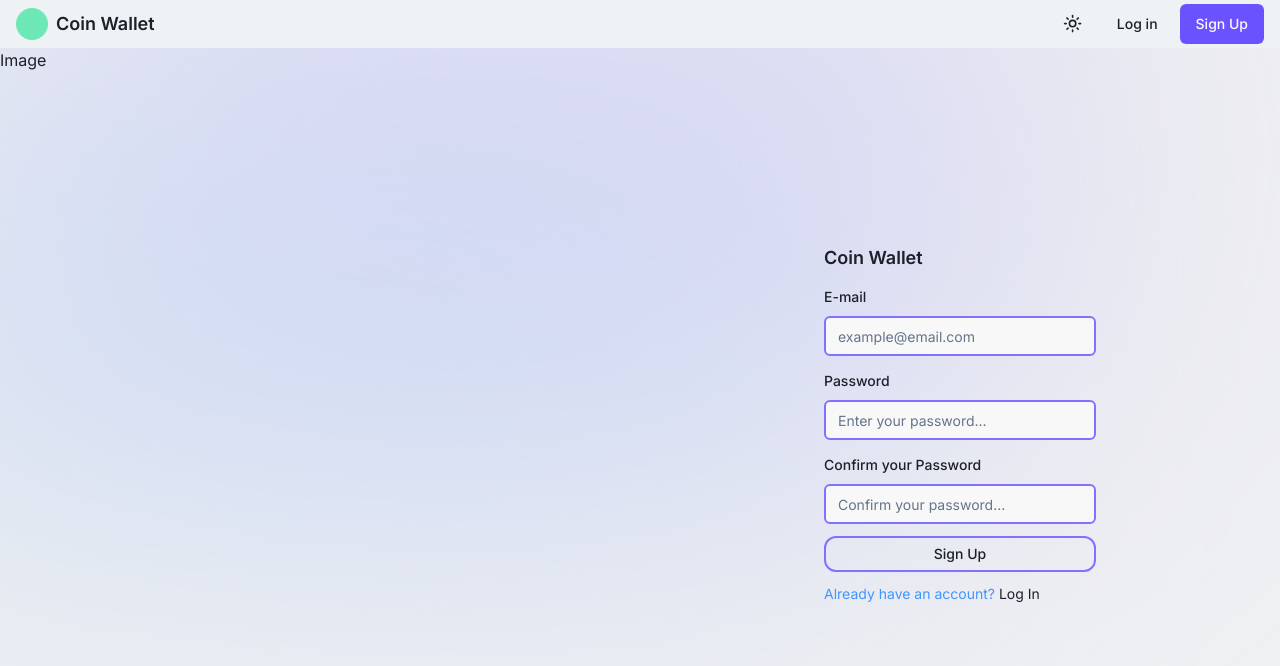
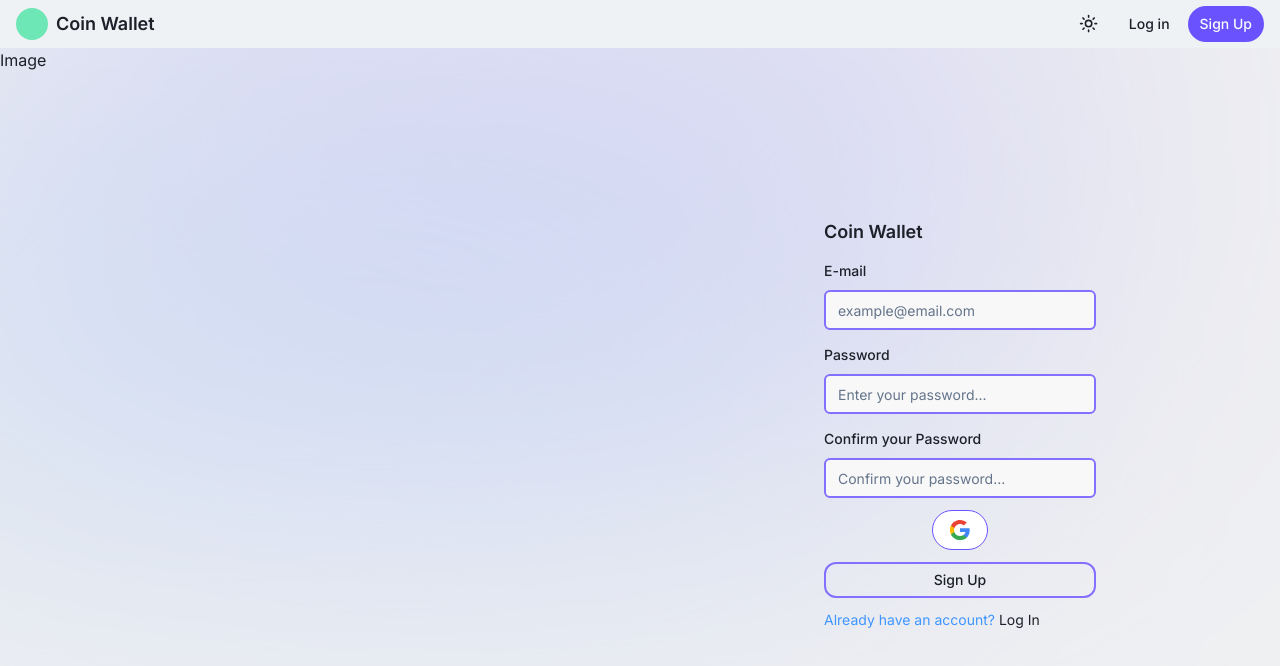
Before and after one commit to lucas-dash/coinCap-wallet, a Next.js app: page /sign-up in a window 1280 px wide. Shown: the top 666 px of the page. Built offline with nearby package versions, Linux system fonts and the light colour scheme; no server answers.

Commit message:
auth loading and error state

```diff
--- a/src/app/(auth)/login/page.tsx
+++ b/src/app/(auth)/login/page.tsx
@@ -18,7 +18,10 @@ import { Button } from '@/components/ui/Button';
 import { useForm } from 'react-hook-form';
 import Link from 'next/link';
 import { logIn } from '@/firebase/auth';
+import { FirebaseError } from 'firebase/app';
 import { useToast } from '@/components/ui/use-toast';
+import { useState } from 'react';
+import { Icons } from '@/components/Icons';
 
 const logInSchema = z.object({
   email: z.string().email(),
@@ -30,7 +33,7 @@ const logInSchema = z.object({
 
 export default function Login() {
   const router = useRouter();
-
+  const [loading, setLoading] = useState<boolean>(false);
   const { toast } = useToast();
 
   const form = useForm<z.infer<typeof logInSchema>>({
@@ -42,6 +45,7 @@ export default function Login() {
   });
 
   async function logInUser(data: z.infer<typeof logInSchema>) {
+    setLoading(true);
     const { result, error } = await logIn(data.email, data.password);
 
     if (result) {
@@ -50,13 +54,24 @@ export default function Login() {
         title: `Succesfully login as ${result.user.email}`,
       });
       form.reset();
+      setLoading(false);
     } else {
-      console.log(error);
+      let err = '';
+      const authError = (error as FirebaseError).code.slice(5);
+      if (authError === 'wrong-password') {
+        err = 'Wrong password or Email.';
+      } else if (authError === 'user-not-found') {
+        err = 'User does not exist.';
+      } else {
+        err = authError;
+      }
+
       toast({
         title: 'Something went wrong!',
-        description: 'Check your typos.',
+        description: `${err} Check your typos.`,
         variant: 'destructive',
       });
+      setLoading(false);
     }
   }
 
@@ -106,11 +121,28 @@ export default function Login() {
             )}
           />
 
+          <div
+            aria-label="log in with google"
+            className="w-full flex items-center justify-center group transition-all"
+          >
+            <Button
+              variant={'outline'}
+              className="rounded-full w-14 group-hover:w-full transition-all duration-300 ease-in-out"
+            >
+              <Icons.google className="h-6 w-6 group-hover:mr-2" />
+              <p className="font-medium text-sm hidden group-hover:inline-block whitespace-nowrap">
+                Log In with Google
+              </p>
+            </Button>
+          </div>
+
           <Button
             type="submit"
             size={'sm'}
             className="w-full rounded-xl bg-transparent dark:bg-transparent border-2 border-input-dark dark:border-input-dark hover:border-0 text-typography hover:text-typography-dark dark:text-typography-dark dark:hover:text-typography hover:bg-gradient-to-r from-accent dark:from-accent-dark to-secondary dark:to-secondary-dark"
+            disabled={loading}
           >
+            {loading && <Icons.loading className="mr-2 h-4 w-4 animate-spin" />}
             Log In
           </Button>
           <FormDescription className="text-secondary-foreground dark:text-secondary-foreground-dark">
--- a/src/app/(auth)/sign-up/page.tsx
+++ b/src/app/(auth)/sign-up/page.tsx
@@ -19,6 +19,9 @@ import { useForm } from 'react-hook-form';
 import Link from 'next/link';
 import { signUp } from '@/firebase/auth';
 import { useToast } from '@/components/ui/use-toast';
+import { useState } from 'react';
+import { FirebaseError } from 'firebase/app';
+import { Icons } from '@/components/Icons';
 
 const signUpSchema = z
   .object({
@@ -40,6 +43,7 @@ const signUpSchema = z
 export default function SignUp() {
   const router = useRouter();
   const { toast } = useToast();
+  const [loading, setLoading] = useState<boolean>(false);
 
   const form = useForm<z.infer<typeof signUpSchema>>({
     resolver: zodResolver(signUpSchema),
@@ -51,6 +55,7 @@ export default function SignUp() {
   });
 
   async function signUpUser(data: z.infer<typeof signUpSchema>) {
+    setLoading(true);
     const { result, error } = await signUp(data.email, data.password);
 
     if (result) {
@@ -59,13 +64,15 @@ export default function SignUp() {
         title: `Succesfully sign up as ${result.user.email}`,
       });
       form.reset();
+      setLoading(false);
     } else {
-      console.log(error);
+      const authError = (error as FirebaseError).code.slice(5);
       toast({
         title: 'Something went wrong!',
-        description: 'Check your typos.',
+        description: `${authError}Check your typos.`,
         variant: 'destructive',
       });
+      setLoading(false);
     }
   }
 
@@ -131,13 +138,31 @@ export default function SignUp() {
             )}
           />
 
+          <div
+            aria-label="sign up with google"
+            className="w-full flex items-center justify-center group transition-all"
+          >
+            <Button
+              variant={'outline'}
+              className="rounded-full w-14 group-hover:w-full transition-all duration-300 ease-in-out"
+            >
+              <Icons.google className="h-6 w-6 group-hover:mr-2" />
+              <p className="font-medium text-sm hidden group-hover:inline-block whitespace-nowrap">
+                Sign Up with Google
+              </p>
+            </Button>
+          </div>
+
           <Button
             size={'sm'}
             type="submit"
             className="w-full rounded-xl bg-transparent dark:bg-transparent border-2 border-input-dark dark:border-input-dark hover:border-0 text-typography hover:text-typography-dark dark:text-typography-dark dark:hover:text-typography hover:bg-gradient-to-r from-accent dark:from-accent-dark to-secondary dark:to-secondary-dark"
+            disabled={loading}
           >
+            {loading && <Icons.loading className="mr-2 h-4 w-4 animate-spin" />}
             Sign Up
           </Button>
+
           <FormDescription className="text-secondary-foreground dark:text-secondary-foreground-dark">
             Already have an account?{' '}
             <Link
--- a/src/components/Icons.tsx
+++ b/src/components/Icons.tsx
@@ -10,6 +10,7 @@ import {
   Bitcoin,
   User2,
   LogOut,
+  Loader2,
 } from 'lucide-react';
 
 export const Icons = {
@@ -23,6 +24,7 @@ export const Icons = {
   cryptocurrency: Bitcoin,
   profile: User2,
   logout: LogOut,
+  loading: Loader2,
   google: (props: LucideProps) => (
     <svg {...props} viewBox="0 0 24 24">
       <path
--- a/src/components/NavLink.tsx
+++ b/src/components/NavLink.tsx
@@ -20,10 +20,11 @@ export default function NavLink({ href, name, icon }: NavLinkProps) {
           pathname === href
             ? buttonVariants({
                 variant: 'accent',
+                className: 'w-full',
               })
             : buttonVariants({
                 variant: 'ghost',
-                className: 'rounded-xl',
+                className: 'rounded-xl w-full',
               })
         }`}
       >
--- a/src/components/Navbar.tsx
+++ b/src/components/Navbar.tsx
@@ -1,6 +1,6 @@
 import Link from 'next/link';
 import ModeToggle from './ModeToggle';
-import { buttonVariants } from './ui/Button';
+import { Button } from './ui/Button';
 
 export default function Navbar() {
   return (
@@ -15,21 +15,12 @@ export default function Navbar() {
         <div className="flex items-center sm:gap-2">
           <ModeToggle />
           <div className="flex items-center gap-1.5">
-            <Link
-              href={'/login'}
-              className={buttonVariants({
-                variant: 'ghost',
-                className: 'rounded-3xl',
-              })}
-            >
-              Log in
-            </Link>
-            <Link
-              href={'/sign-up'}
-              className={buttonVariants({ className: 'rounded-3xl' })}
-            >
-              Sign Up
-            </Link>
+            <Button variant={'ghost'} size={'sm'} className="rounded-3xl">
+              <Link href={'/login'}>Log in</Link>
+            </Button>
+            <Button asChild className="rounded-3xl" size={'sm'}>
+              <Link href={'/sign-up'}>Sign Up</Link>
+            </Button>
           </div>
         </div>
       </nav>
--- a/src/components/Sidebar.tsx
+++ b/src/components/Sidebar.tsx
@@ -5,7 +5,7 @@ import LogOut from './LogOut';
 export default function Sidebar() {
   return (
     <aside className="bg-primary/80 dark:bg-primary-dark/80 backdrop-blur-sm hidden sm:flex flex-col justify-between py-5 px-2 min-w-[200px] h-[calc(100vh-48px)] sticky top-[48px]">
-      <nav className="flex flex-col items-start gap-7 mx-auto">
+      <nav className="flex flex-col items-start gap-7 mx-auto w-full">
         <NavLink
           href="/dashboard"
           name="Dashboard"
--- a/src/context/AuthContext.tsx
+++ b/src/context/AuthContext.tsx
@@ -10,6 +10,7 @@ import {
   ReactNode,
 } from 'react';
 import { useRouter } from 'next/navigation';
+import { Icons } from '@/components/Icons';
 
 const AuthContext = createContext({});
 
@@ -27,7 +28,9 @@ export default function AuthContextProvider({
   const router = useRouter();
 
   useEffect(() => {
-    const unsubscribe = onAuthStateChanged(auth, (credential) => {
+    const unsubscribe = onAuthStateChanged(
+      auth,
+      (credential) => {
         if (credential) {
           console.log(credential);
           setUser(credential);
@@ -37,7 +40,11 @@ export default function AuthContextProvider({
           setUser(null);
           router.push('/sign-up');
         }
-    });
+      },
+      (error) => {
+        console.log(error);
+      }
+    );
 
     return () => unsubscribe();
   }, [router]);
@@ -45,8 +52,8 @@ export default function AuthContextProvider({
   return (
     <AuthContext.Provider value={{ user }}>
       {loading ? (
-        <div className="flex items-center justify-center text-4xl font-bold">
-          Loading...
+        <div className="flex items-center justify-center min-h-screen w-full">
+          <Icons.loading className="w-20 h-20 animate-spin text-primary-dark dark:text-primary" />
         </div>
       ) : (
         children
--- a/src/firebase/auth.tsx
+++ b/src/firebase/auth.tsx
@@ -11,7 +11,6 @@ export async function signUp(email: string, password: string) {
 
   try {
     result = await createUserWithEmailAndPassword(auth, email, password);
-    console.log(result.user.uid);
   } catch (e) {
     error = e;
   }
```
Lines whose indentation alone changed are shown as unchanged.
